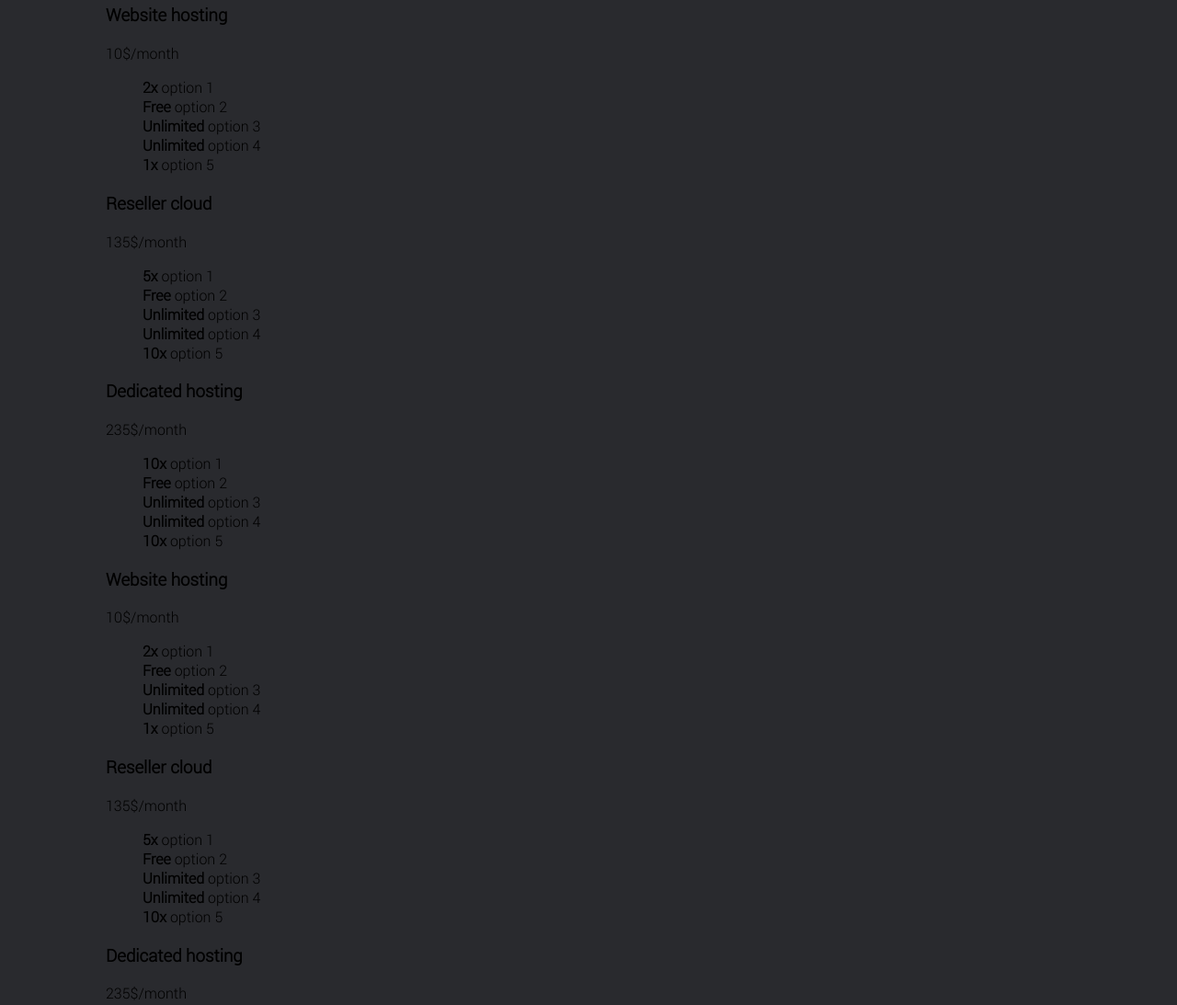
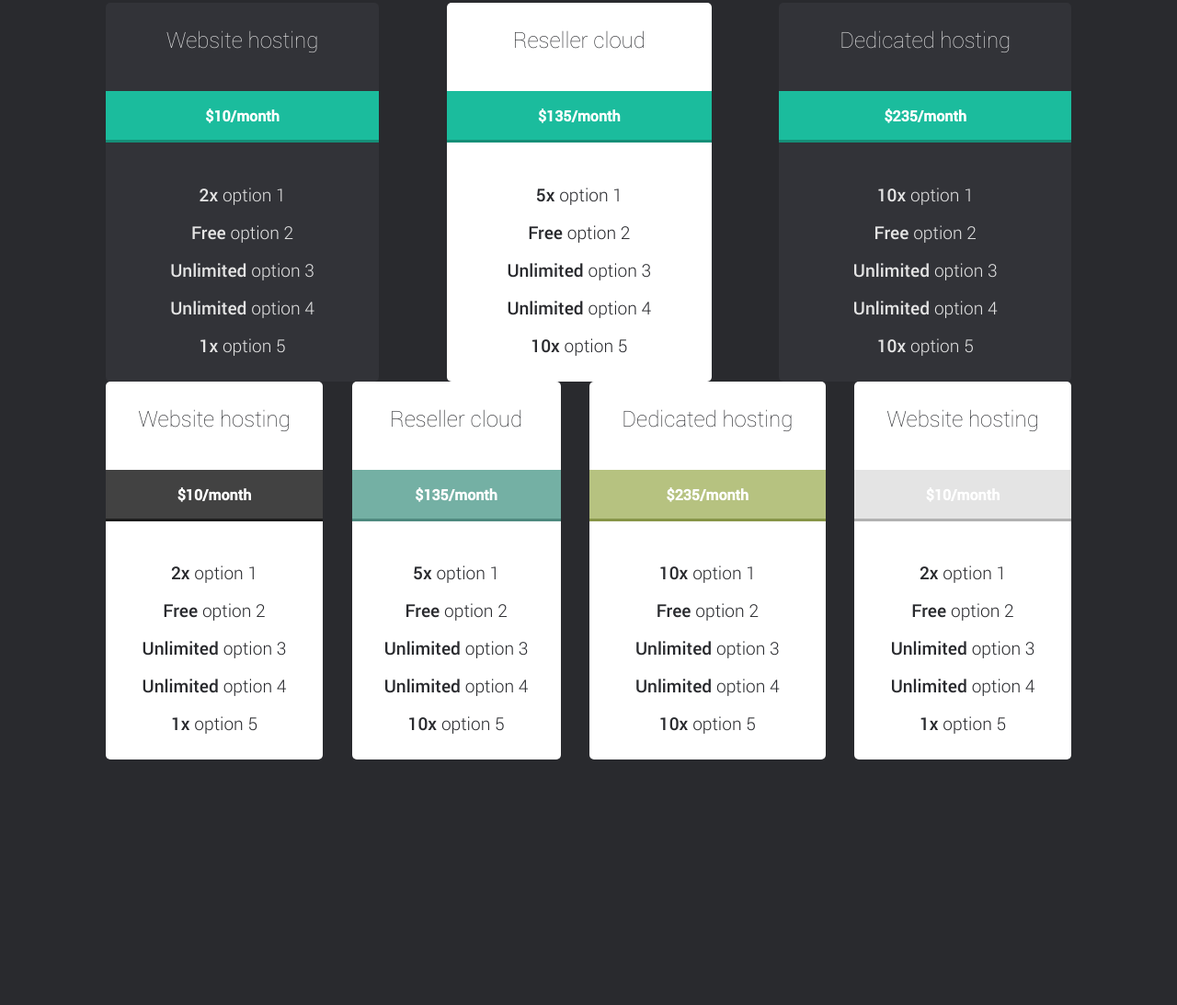
Before and after one commit to zrebcu411/one-page-webiste, a website: page index.html in a window 1280 px wide. Shown: the part 3175-4268 px from the top of the page at 92% size. After the commit the page ends 4001 px from the top, so only its background shows below. Drawn offline with Linux system fonts and the light colour scheme.

Commit message:
adds some style to price-boxes

```diff
--- a/index.html
+++ b/index.html
@@ -196,11 +196,12 @@
 
   <!-- **************************       our price       ************************** -->
   <section class="our-price">
-    <div class="container">
-      <h2 class="our-price">Our price</h2>
-      <div class="price-box">
+    <div class="container our-price__container">
+      <h2 class="our-price__title">Our price</h2>
+      <div class="our-price__row">
+        <div class="price-box price-box--wider price-box--dark">
           <h3 class="price-box__title">Website hosting</h3>
-        <p class="price-box__price">10$/month</p>
+          <p class="price-box__price price-box__price--cyan">$10/month</p>
           <ul class="price-box__features">
             <li class="price-box__feature"><strong>2x </strong>option 1</li>
             <li class="price-box__feature"><strong>Free </strong>option 2</li>
@@ -209,9 +210,9 @@
             <li class="price-box__feature"><strong>1x </strong>option 5</li>
           </ul>
         </div>
-      <div class="price-box">
+        <div class="price-box price-box--wider price-box--light">
           <h3 class="price-box__title">Reseller cloud</h3>
-        <p class="price-box__price">135$/month</p>
+          <p class="price-box__price price-box__price--cyan">$135/month</p>
           <ul class="price-box__features">
             <li class="price-box__feature"><strong>5x </strong>option 1</li>
             <li class="price-box__feature"><strong>Free </strong>option 2</li>
@@ -220,9 +221,9 @@
             <li class="price-box__feature"><strong>10x </strong>option 5</li>
           </ul>
         </div>
-      <div class="price-box">
+        <div class="price-box price-box--wider price-box--dark">
           <h3 class="price-box__title">Dedicated hosting</h3>
-        <p class="price-box__price">235$/month</p>
+          <p class="price-box__price price-box__price--cyan">$235/month</p>
           <ul class="price-box__features">
             <li class="price-box__feature"><strong>10x </strong>option 1</li>
             <li class="price-box__feature"><strong>Free </strong>option 2</li>
@@ -231,9 +232,11 @@
             <li class="price-box__feature"><strong>10x </strong>option 5</li>
           </ul>
         </div>
-      <div class="price-box">
+      </div>
+      <div class="our-price__row">
+        <div class="price-box price-box--shorter price-box--light">
           <h3 class="price-box__title">Website hosting</h3>
-        <p class="price-box__price">10$/month</p>
+          <p class="price-box__price price-box__price--graphite">$10/month</p>
           <ul class="price-box__features">
             <li class="price-box__feature"><strong>2x </strong>option 1</li>
             <li class="price-box__feature"><strong>Free </strong>option 2</li>
@@ -242,9 +245,9 @@
             <li class="price-box__feature"><strong>1x </strong>option 5</li>
           </ul>
         </div>
-      <div class="price-box">
+        <div class="price-box price-box--shorter price-box--light">
           <h3 class="price-box__title">Reseller cloud</h3>
-        <p class="price-box__price">135$/month</p>
+          <p class="price-box__price price-box__price--turquoise">$135/month</p>
           <ul class="price-box__features">
             <li class="price-box__feature"><strong>5x </strong>option 1</li>
             <li class="price-box__feature"><strong>Free </strong>option 2</li>
@@ -253,9 +256,9 @@
             <li class="price-box__feature"><strong>10x </strong>option 5</li>
           </ul>
         </div>
-      <div class="price-box">
+        <div class="price-box price-box--shorter price-box--light">
           <h3 class="price-box__title">Dedicated hosting</h3>
-        <p class="price-box__price">235$/month</p>
+          <p class="price-box__price price-box__price--olive">$235/month</p>
           <ul class="price-box__features">
             <li class="price-box__feature"><strong>10x </strong>option 1</li>
             <li class="price-box__feature"><strong>Free </strong>option 2</li>
@@ -264,9 +267,9 @@
             <li class="price-box__feature"><strong>10x </strong>option 5</li>
           </ul>
         </div>
-      <div class="price-box">
+        <div class="price-box price-box--shorter price-box--light">
           <h3 class="price-box__title">Website hosting</h3>
-        <p class="price-box__price">10$/month</p>
+          <p class="price-box__price price-box__price--white">$10/month</p>
           <ul class="price-box__features">
             <li class="price-box__feature"><strong>2x </strong>option 1</li>
             <li class="price-box__feature"><strong>Free </strong>option 2</li>
@@ -276,6 +279,7 @@
           </ul>
         </div>
       </div>
+    </div>
   </section>
 </body>
 
--- a/stylesheets/partials/_base.scss
+++ b/stylesheets/partials/_base.scss
@@ -11,6 +11,12 @@ a {
 
 ul {
   list-style: none;
+  padding: 0;
+}
+
+strong {
+  font-family: 'Roboto-Bold';
+  font-weight: normal;
 }
 
 .container {
--- a/stylesheets/partials/_pricing-section.scss
+++ b/stylesheets/partials/_pricing-section.scss
@@ -0,0 +1,100 @@
+.our-price {
+  &__container {
+    // display: flex;
+    // flex-wrap: wrap;
+  }
+
+  &__title {
+    flex-basis: 100%;
+  }
+
+  &__row {
+    display: flex;
+    flex-wrap: wrap;
+  }
+}
+
+.price-box {
+  box-sizing: border-box;
+  border-radius: 5px;
+  display: flex;
+  flex-direction: column;
+  text-align: center;
+  // justify-content: center;
+  // flex-wrap: wrap;
+
+  &--dark {
+    background-color: $secondary-dark;
+    color: $secondary-white;
+  }
+
+  &--light {
+    background-color: $primary-white;
+    color: $primary-dark;
+  }
+
+  &--wider {
+    flex-grow: 1;
+    max-width: 33.3333%;
+
+    &:not(:first-child) {
+      margin-left: 7%;
+    }
+  }
+
+  &--shorter {
+    flex-grow: 1;
+    max-width: 25%;
+
+    &:not(:first-child) {
+      margin-left: 3%;
+    }
+  }
+
+  &__title {
+    font-family: 'Roboto-Thin';
+    font-weight: normal;
+    font-size: 1.5rem;
+  }
+
+  &__price {
+    padding: 1rem 0;
+    border-bottom: 3px solid;
+    font-family: 'Roboto-Bold';
+    font-weight: bold;
+    color: white;
+
+    &--cyan {
+      background-color: $cyan;
+      border-color: darken($cyan, 10%);
+    }
+
+    &--graphite {
+      background-color: $graphite;
+      border-color: darken($graphite, 15%);
+    }
+
+    &--turquoise {
+      background-color: $pale-turquoise;
+      border-color: darken($pale-turquoise, 15%);
+    }
+
+    &--olive {
+      background-color: $olive-drab;
+      border-color: darken($olive-drab, 20%);
+    }
+
+    &--white {
+      background-color: $secondary-white;
+      border-color: darken($secondary-white, 20%);
+    }
+  }
+
+  &__features {
+    font-size: 1.2rem;
+  }
+
+  &__feature {
+    padding: .5rem 0;
+  }
+}
--- a/stylesheets/style.scss
+++ b/stylesheets/style.scss
@@ -13,3 +13,4 @@
 @import "partials/clean-theme-section";
 @import "partials/portfolio";
 @import "partials/pricing-baner";
+@import "partials/pricing-section";
```
Also changed, not shown: stylesheets/style.css. Lines whose indentation alone changed are shown as unchanged.
